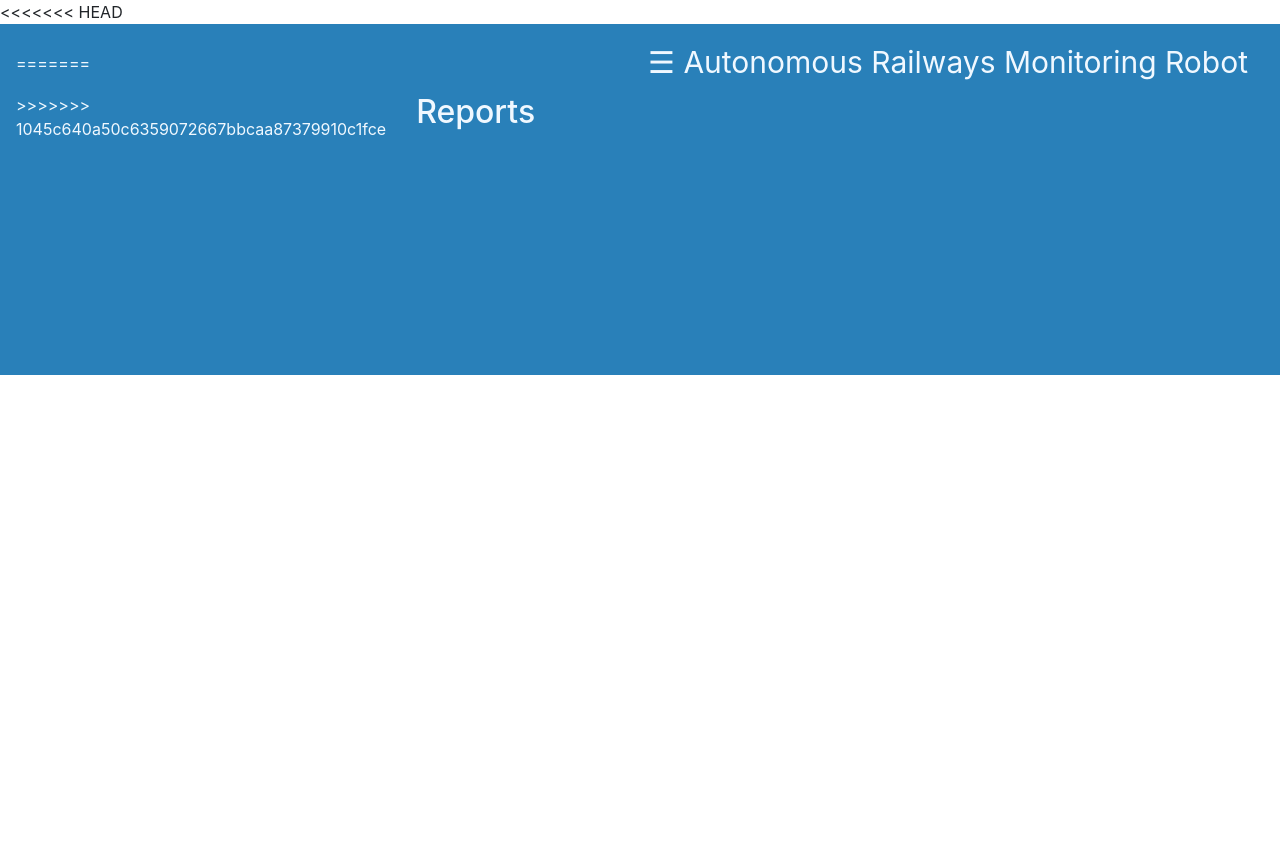
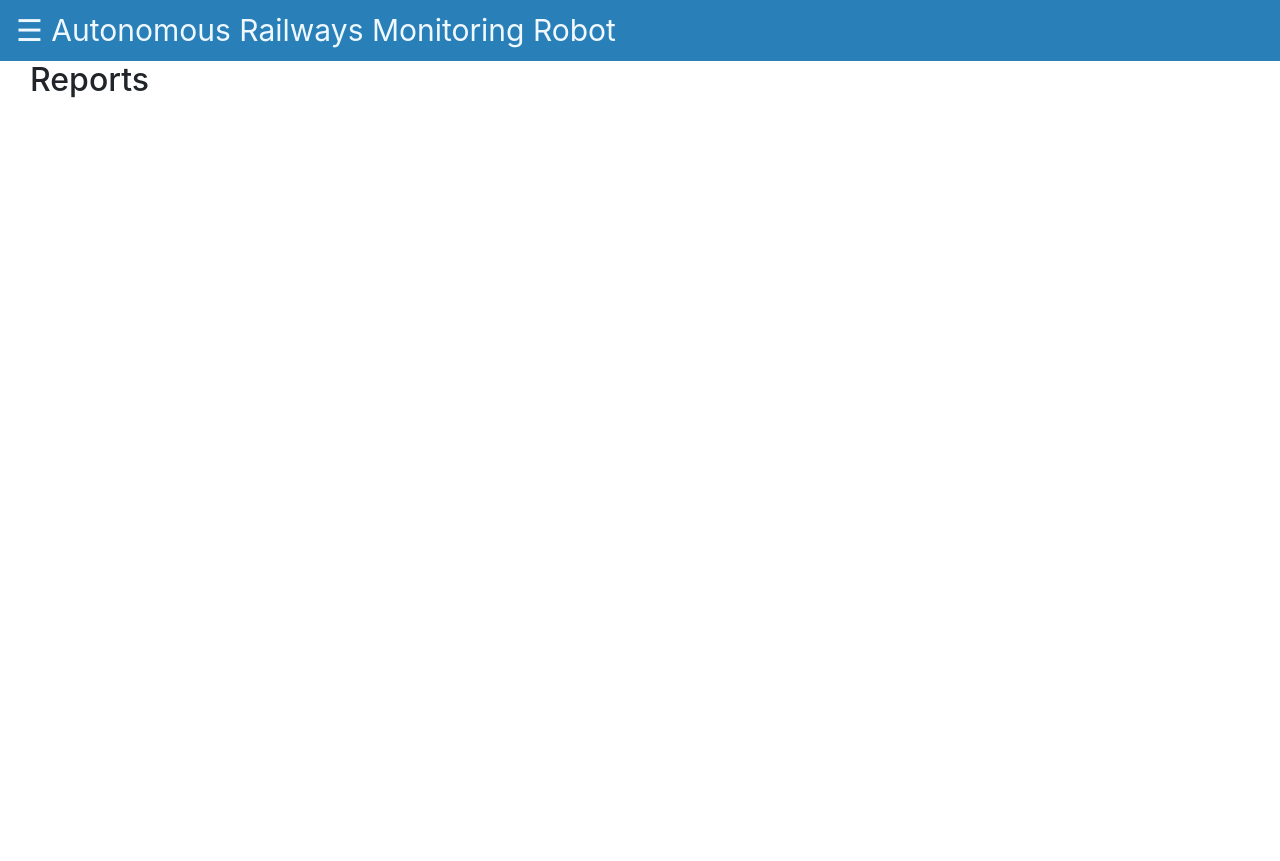
Before and after one commit to bagaswibowo/armrmaps, a Django app: page /checkreport/ in a window 1280 px wide. Before the commit the page ends 375 px from the top, so only its background shows below. Run offline with Django 3.2, Linux system fonts and the light colour scheme; data that the repository does not hold is empty; some libraries are stand-ins or nearby versions.

Commit message:
accepted chages

```diff
--- a/templates/base_layout.html
+++ b/templates/base_layout.html
@@ -18,7 +18,6 @@
 </head>
 
 <body>
-<<<<<<< HEAD
     <script src="https://www.gstatic.com/firebasejs/4.13.0/firebase.js"></script>
     <script>
         // Initialize Firebase
@@ -35,15 +34,12 @@
     <script src="{% static 'app.js' %}"></script>
 
     <nav class="navbar sticky-top navbar-light bg-blue topbar">
-=======
-    <nav style="" class="navbar navbar-light bg-blue topbar">
 
 
         <span class="responsive-text burger-menu" onclick="openNav()">&#9776; Autonomous Railways Monitoring Robot</span>
 
     </nav>
     <div class="sidebar-container">
->>>>>>> 1045c640a50c6359072667bbcaa87379910c1fce
         <div id="mySidenav" class="sidenav">
             <a href="javascript:void(0)" class="closebtn" onclick="closeNav()">&times;</a>
             <a href="#">Maps</a>
```
